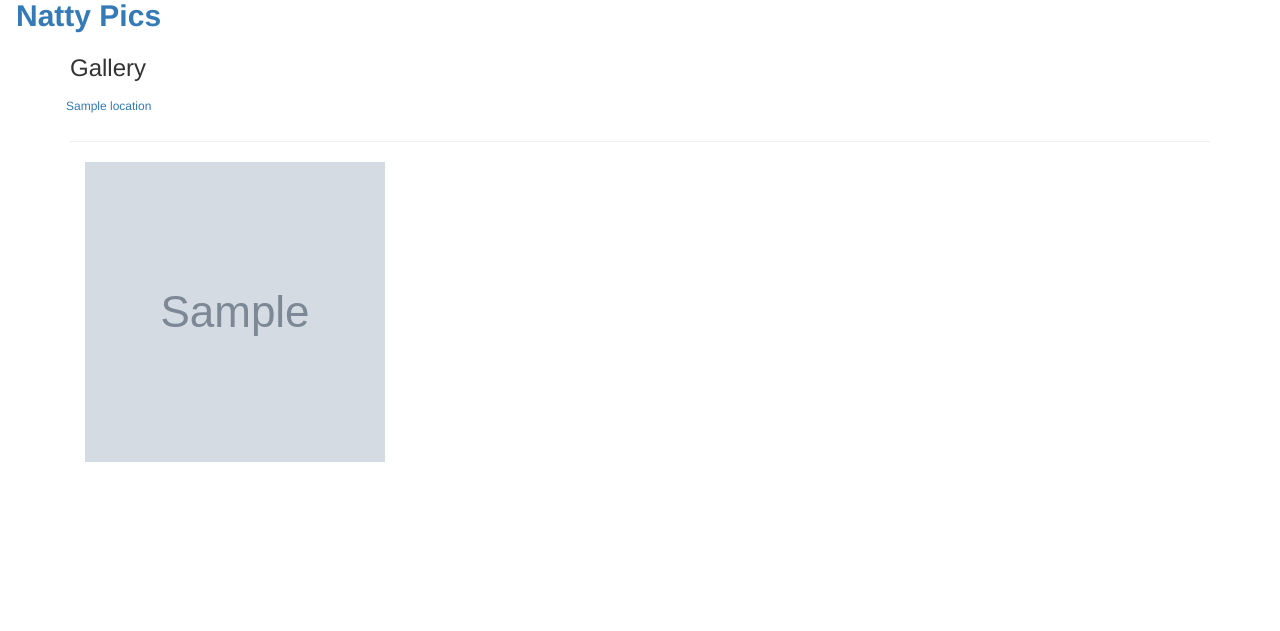
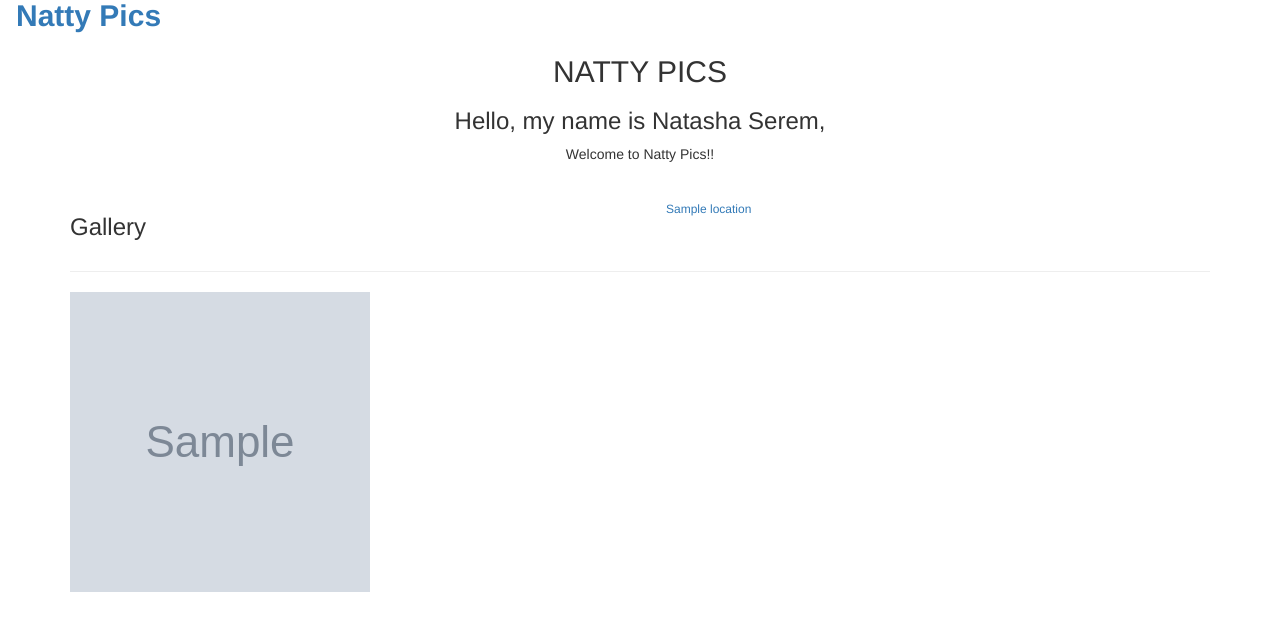
Before and after one commit to Chebichii-Lab/Personal-Gallery, a Django app: template album/templates/album.html in a window 1280 px wide. Shown: the part 37-668 px from the top of the page. Run offline with Django 3.2, Linux system fonts and the light colour scheme; the template is opened without the code that fills it: most values are stand-ins (such as "Sample title", 1, 10 or a date in 2020); grey boxes marked "Sample" are stand-in pictures; some libraries are stand-ins or nearby versions.

Commit message:
add changes

```diff
--- a/album/templates/album.html
+++ b/album/templates/album.html
@@ -3,7 +3,7 @@
 {% block content %}
 {{block.super}}
 
-<!-- <div class="container" id="background">
+<div class="container" id="background">
     <div id="prog">
         <h1 style="text-align:center; font-size:30px">NATTY PICS</h1>
     </div>
@@ -15,7 +15,7 @@
     </br>
 
 </div>
-<div class="container">
+<!-- <div class="container">
 
     <div class="row">
         {% for image in images %}
@@ -33,30 +33,27 @@
         <p>{{image.description}}</p>
     </div>
 
-</div> -->
+</div>  -->
 
-<div class="container-fluid boded" id="b">
+<div class="container-fluid boded">
     <div class="container">
 
+        <div class="row">
+            <div class="col-lg-6">
+                <h3>Gallery</h3>
+            </div>
+            {% for location in locations %}
+            <div class="col-md-5">
+                <a class="btn btn-outline-info btn-sm" id="btn" href="/location/{{location.name}}">{{location.name}}</a>
+                {%endfor%}
+            </div>
+        </div>
+        <hr>
 
         <div class="row">
-            <div class="col-lg-12">
-                <h3>Gallery</h3>
-            </div>
-            <!-- <div class="col-md-5"> -->
-                <span id="locations">
-                    {% for location in locations %}
-
-                    <a class="btn btn-outline-info btn-sm" id="btn" href="/location/{{location.name}}">{{location.name}}</a>
-                    {%endfor%}
-                </span>
-            <!-- </div> -->
-        </div>
-        <hr>
-        <!-- <div class="row"> -->
-            <div class="col-md-7">
+            {% for image in images %}
+            <div class="col-lg-4">
                 <div class="card-columns">
-                    {% for image in images %}
                     <div class="card" data-toggle="modal" data-target="#{{image.id}}">
                         <img src="{{image.image.url}}" alt="{{image.name}}" class="card-img" width="300px"
                             height="300px">
@@ -95,8 +92,9 @@
                     {% endfor %}
                 </div>
             </div>
-        <!-- </div> -->
+        </div>
     </div>
+
 </div>
 
 {% endblock %}
--- a/album/templates/location.html
+++ b/album/templates/location.html
@@ -3,6 +3,7 @@
 {% block content %}
 
 {%for location in location_image%}
+
 Images in {{location.location}}
 <div class="col-md-3 mb-3">
 
@@ -12,7 +13,7 @@ Images in {{location.location}}
         <!--Card image-->
         <div class="view overlay">
             <a data-toggle="modal" data-target="#pic">
-                <img src="{{location.image.url}}" class="card-img-top img-responsive styled" alt=" image" width="100px" height="100px">
+                <img src="{{location.image.url}}" class="card-img-top img-responsive styled" alt=" image" width="200px" height="200px">
 
             </a>
         </div>
```
